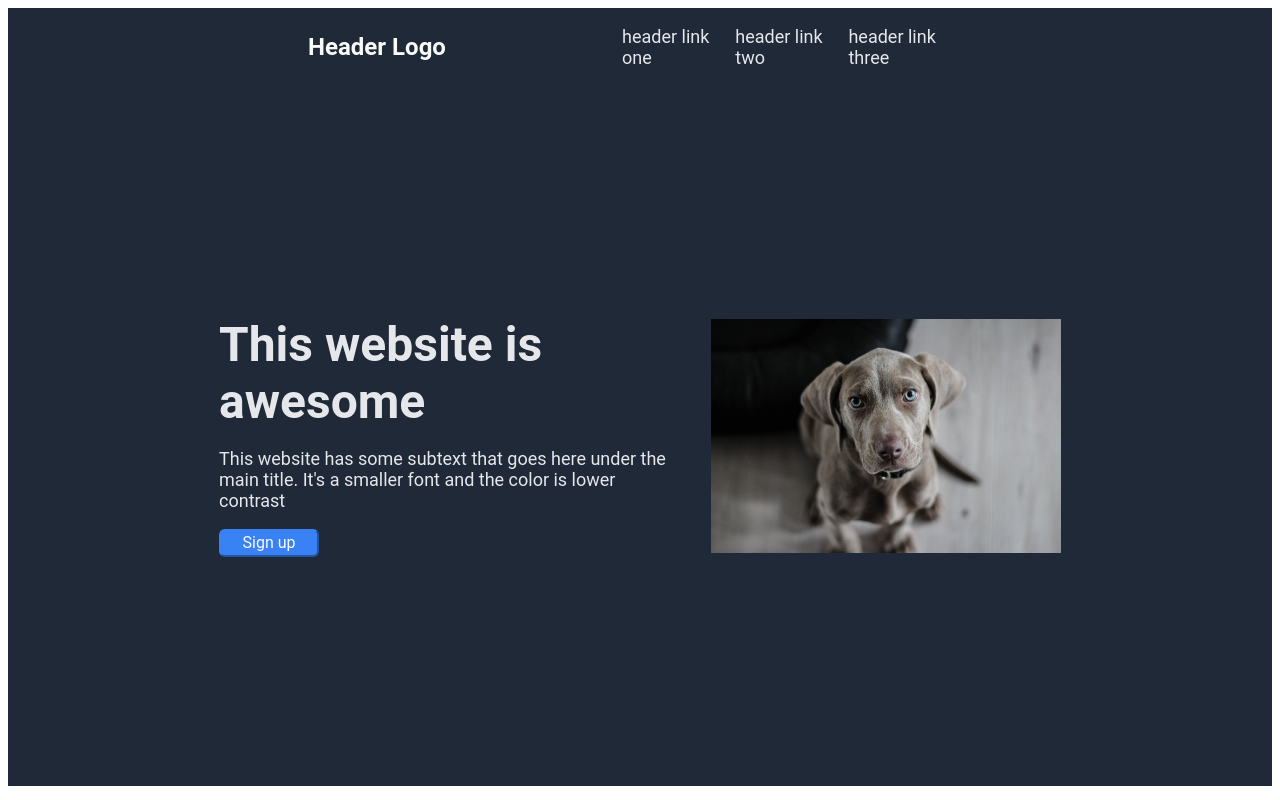
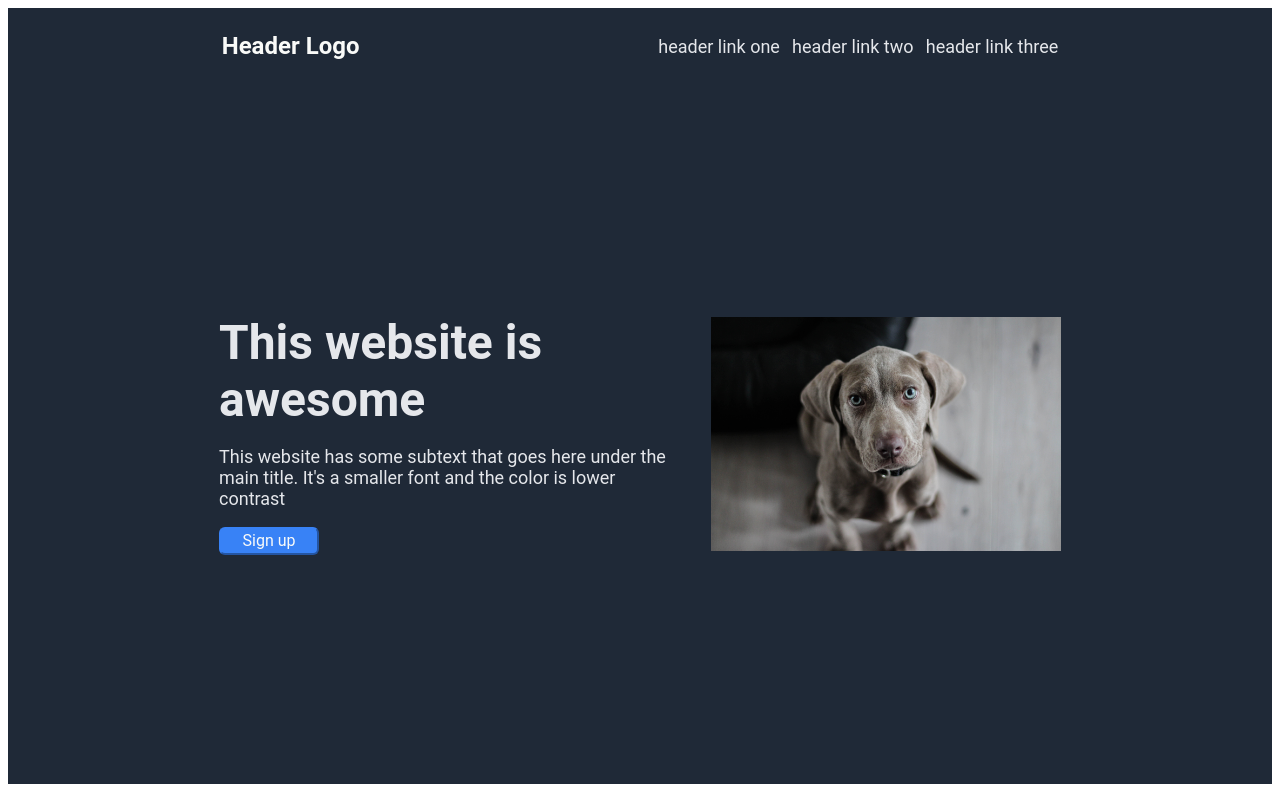
Before and after one commit to manukingg/landing-page, a plain HTML site: page index.html in a window 1280 px wide. Shown: the top 800 px of the page. Drawn offline with Linux system fonts and the light colour scheme.

Commit message:
fixed all top content

```diff
--- a/styles.css
+++ b/styles.css
@@ -21,7 +21,7 @@ html {
 
 .header {
     display: flex;
-    justify-content: space-between;
+    justify-content: center;
     align-items: center;
 }
 
@@ -29,16 +29,17 @@ html {
     font-size: 24px;
     color: #f9faf8;
     font-weight: bold;
-    flex-shrink: 0;
+    margin-right: 250px;
+    min-width: 146.69px;
 }
 
 .header-links {
     font-size: 18px;
     color: #e5e7eb;
-    flex-shrink: 0;
     display: flex;
     justify-content: space-between;
-    width: 350px;
+    width: 400px;
+    min-width: 400px;
 }
 
 .intro {
```
